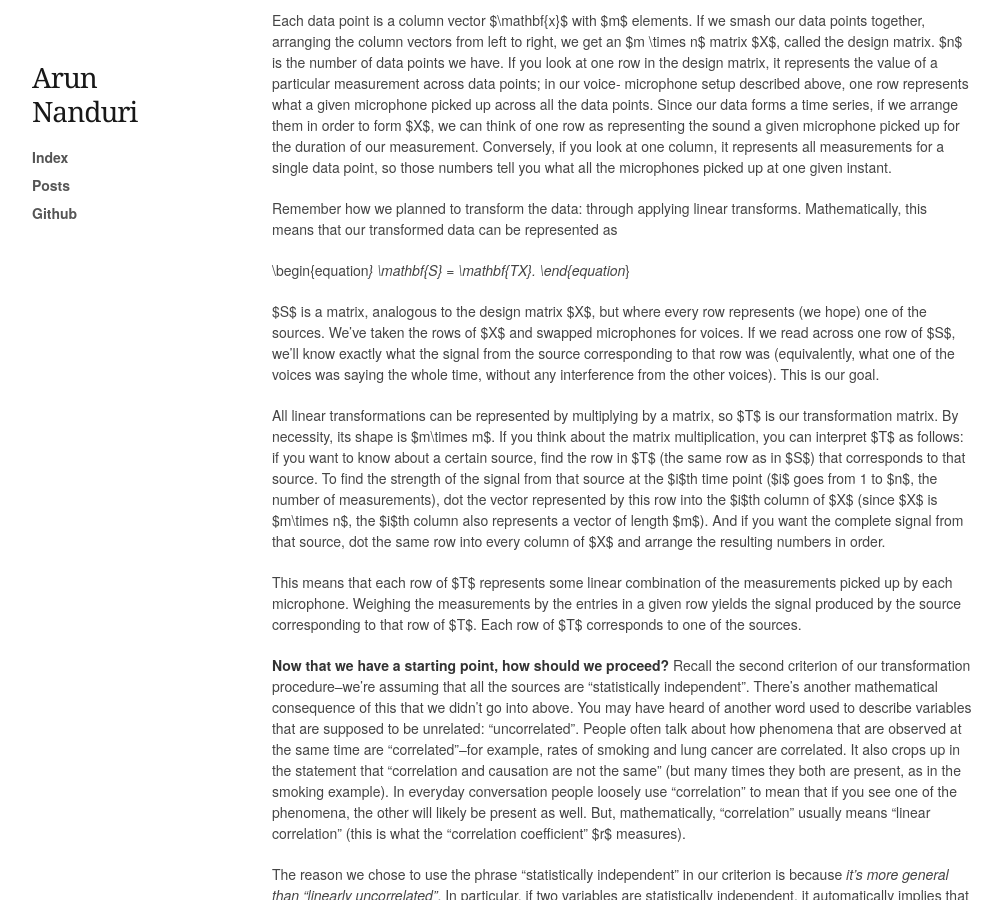
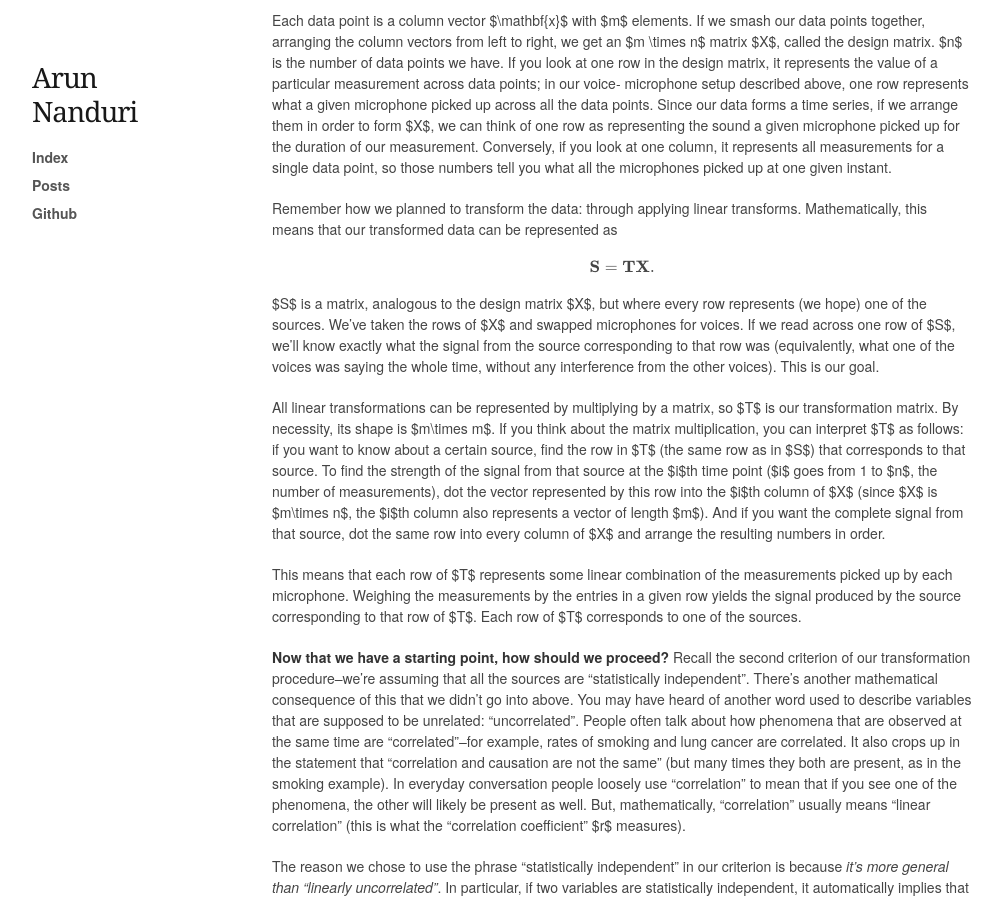
Before and after one commit to ananduri/ananduri.github.io, a Jekyll site: the page built from _posts/2017-12-30-Principal-Component-Analysis.md, in a window 1280 px wide and 900 px high, scrolled down 2727 px. Shown: the whole window, without its empty margins (138-1140 px from the left). Built offline with Jekyll 4.4.1, drawn with Linux system fonts in a browser that asks for light colours; nearby versions of some CDN libraries; some web fonts are replaced; formulas are drawn with MathJax 3.

Commit message:
mathjax text

```diff
--- a/_posts/2017-12-30-Principal-Component-Analysis.md
+++ b/_posts/2017-12-30-Principal-Component-Analysis.md
@@ -183,9 +183,9 @@ Remember how we planned to transform the data: through applying linear
 transforms. Mathematically, this means that our transformed data can be
 represented as
 
-\begin{equation*}
+\begin{equation}
 \mathbf{S} = \mathbf{TX}.
-\end{equation*}
+\end{equation}
 
 $S$ is a matrix, analogous to the design matrix $X$, but where every row
 represents (we hope) one of the sources. We've taken the rows of $X$ and swapped
```
